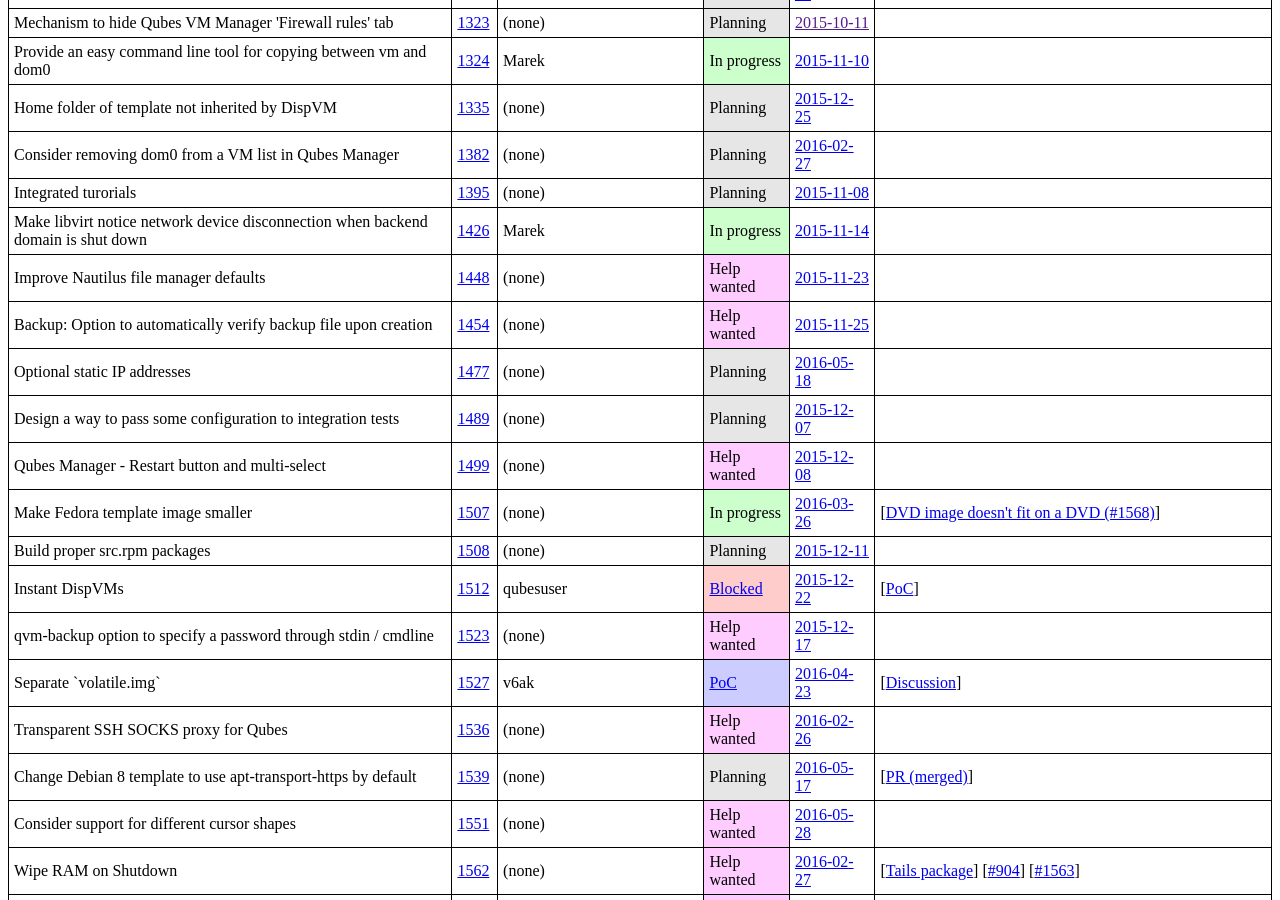
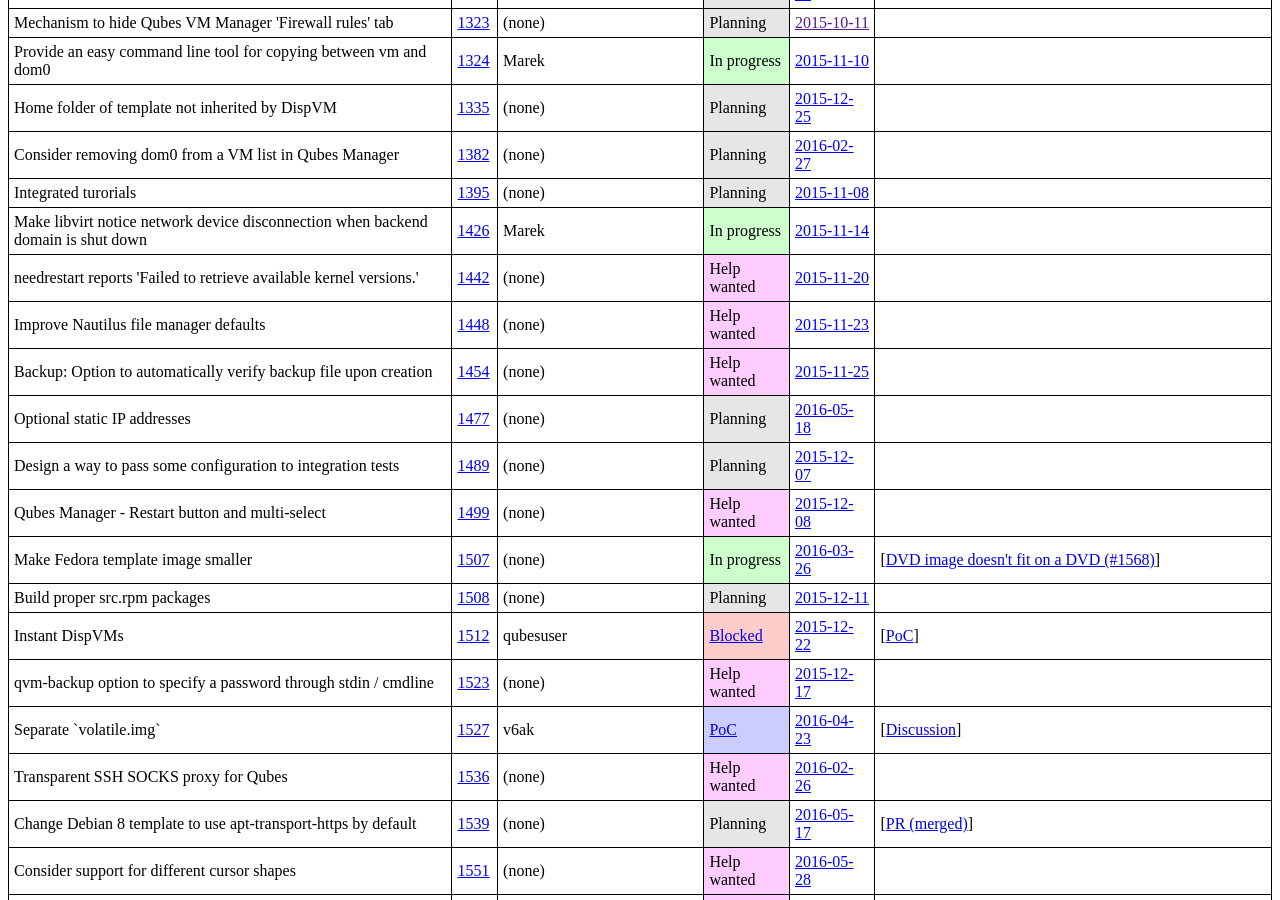
Before and after one commit to QubesOS/qubes-issues, a Jekyll site: the page built from index.md, in a window 1280 px wide and 900 px high, scrolled down 2243 px. Built offline with Jekyll 4.4.1, drawn with Linux system fonts in a browser that asks for light colours.

Commit message:
Track #1442

```diff
--- a/_data/features.yml
+++ b/_data/features.yml
@@ -782,6 +782,21 @@
   - desc   :
     url    :
 
+- name   : needrestart reports 'Failed to retrieve available kernel versions.'
+  issue  : 1442
+  devs   :
+  status :
+    term   : Help wanted
+    url    :
+  updated:
+    date   : 2015-11-20
+    url    : https://github.com/QubesOS/qubes-issues/issues/1442#issuecomment-158498836
+  info   :
+  - desc   :
+    url    :
+  - desc   :
+    url    :
+
 - name   : Improve Nautilus file manager defaults
   issue  : 1448
   devs   :
```
